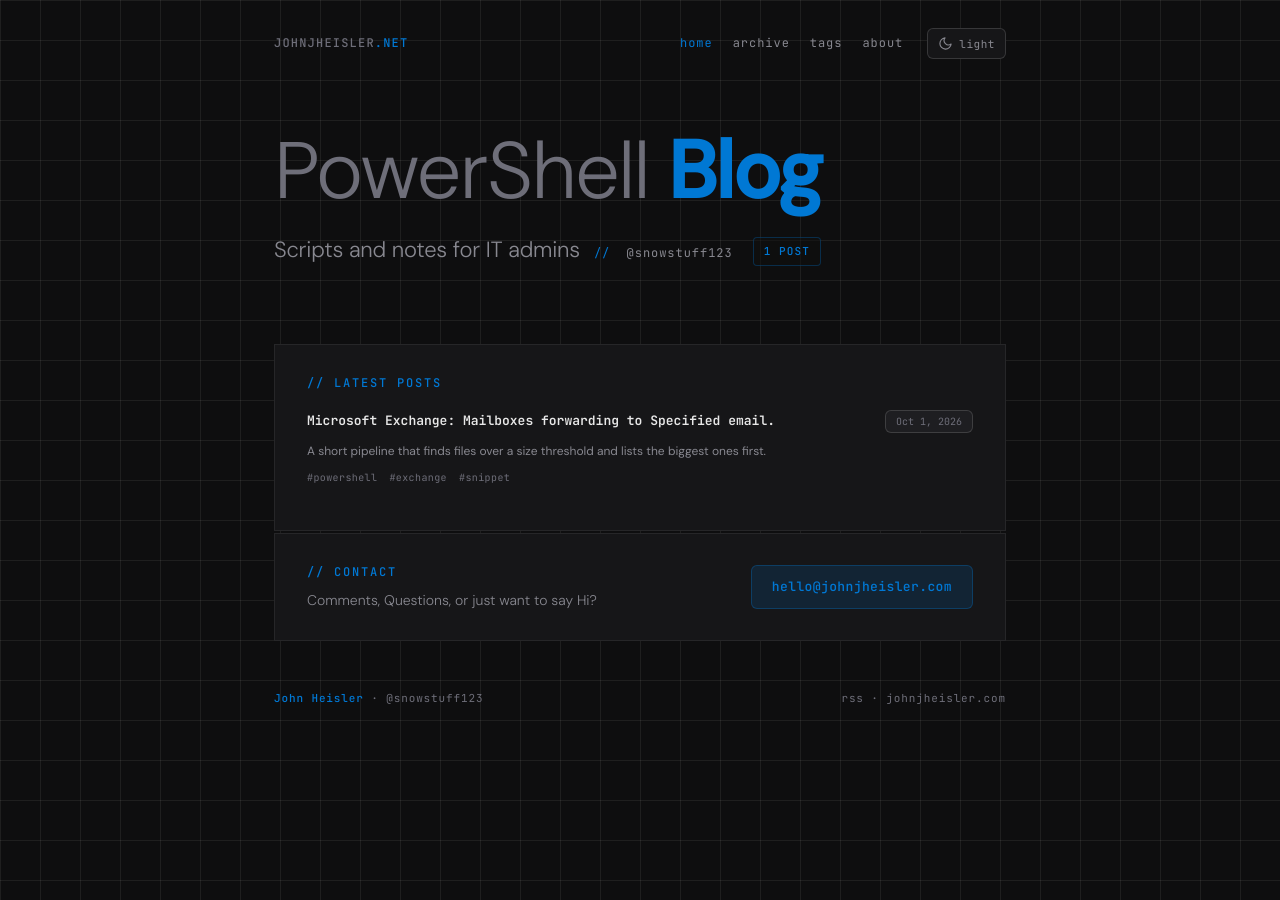
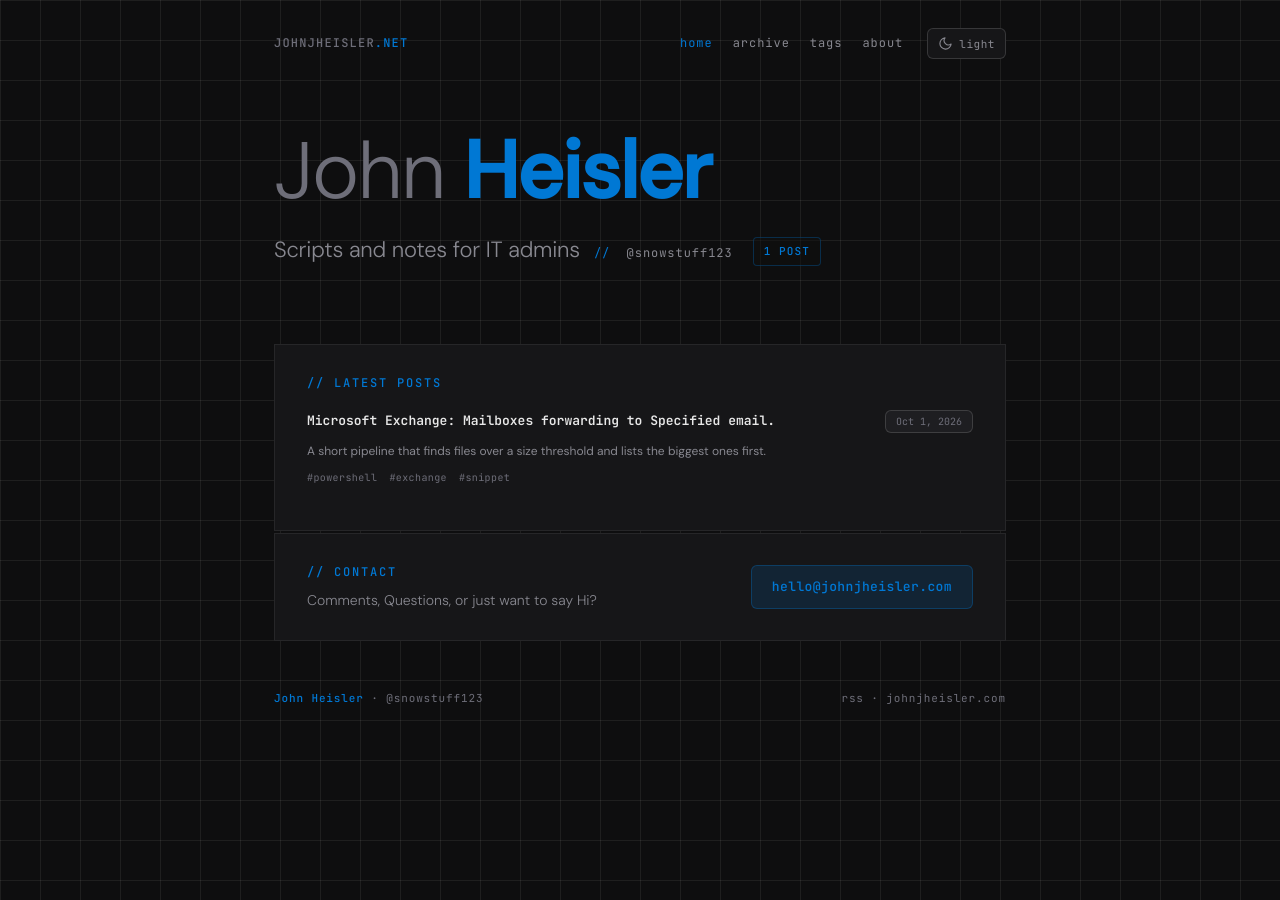
Before and after one commit to Snowstuff123/snowstuff123.github.io, a Jekyll site: the page built from index.html, in a window 1280 px wide. Built offline with Jekyll 4.4.1, drawn with Linux system fonts in a browser that asks for light colours.

Commit message:
Update index.html

```diff
--- a/index.html
+++ b/index.html
@@ -2,7 +2,7 @@
 layout: default
 ---
 <div class="hero hero-blog">
-  <div class="header-text"><span class="prefix">PowerShell</span><span class="suffix"> Blog</span></div>
+  <div class="header-text"><span class="prefix">John</span><span class="suffix"> Heisler</span></div>
   <div class="hero-meta">
     <div class="subtitle"><span class="subheading">Scripts and notes for IT admins </span><span class="a-span">&nbsp;//&nbsp;</span> @snowstuff123</div>
     <div class="badge-transparent">{{ site.posts | size }} {% if site.posts.size == 1 %}post{% else %}posts{% endif %}</div>
@@ -19,7 +19,7 @@ layout: default
       <a class="more-link" href="{{ '/archive/' | relative_url }}">View all posts</a>
       {% endif %}
     {% else %}
-      <p class="empty-state">No posts yet. Add a Markdown file to the <code>_posts</code> folder to publish one.</p>
+      <p class="empty-state">No posts yet.</p>
     {% endif %}
   </div>
 
```
